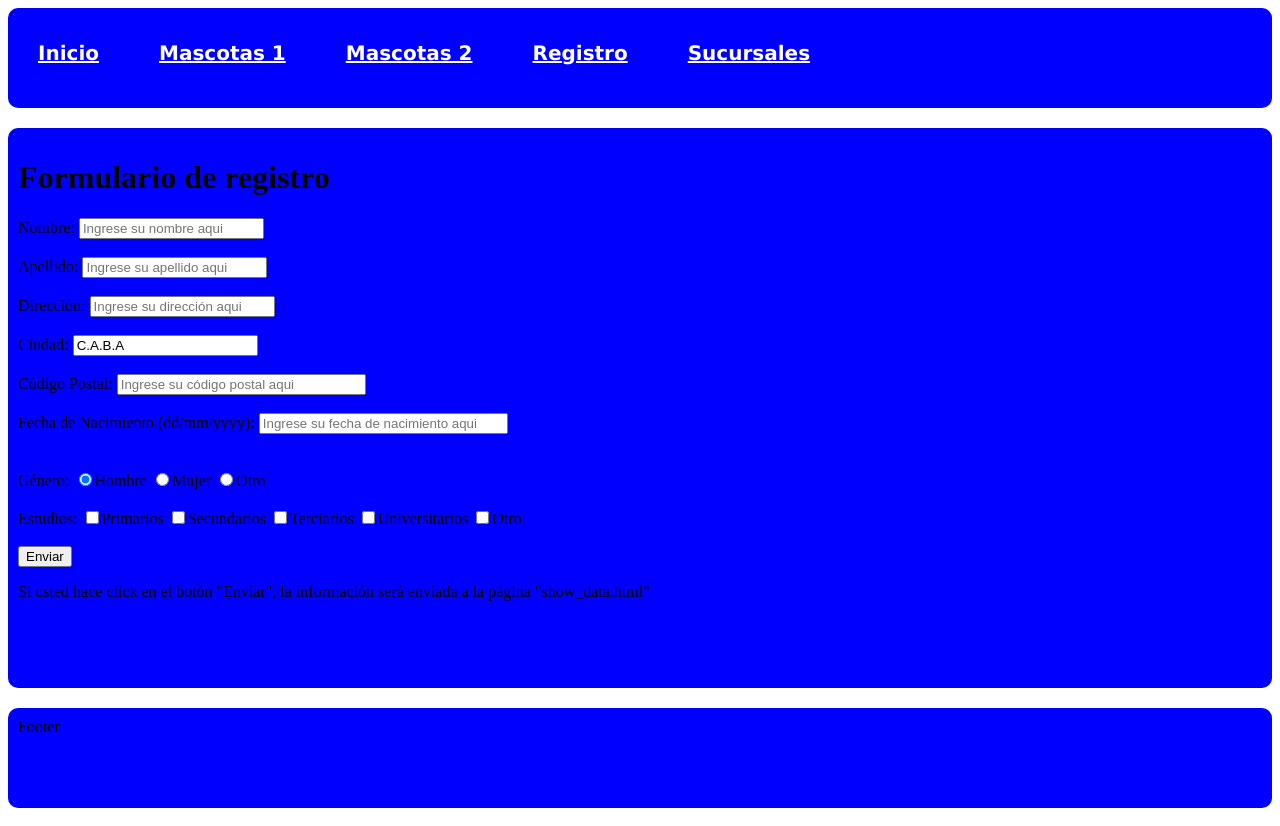
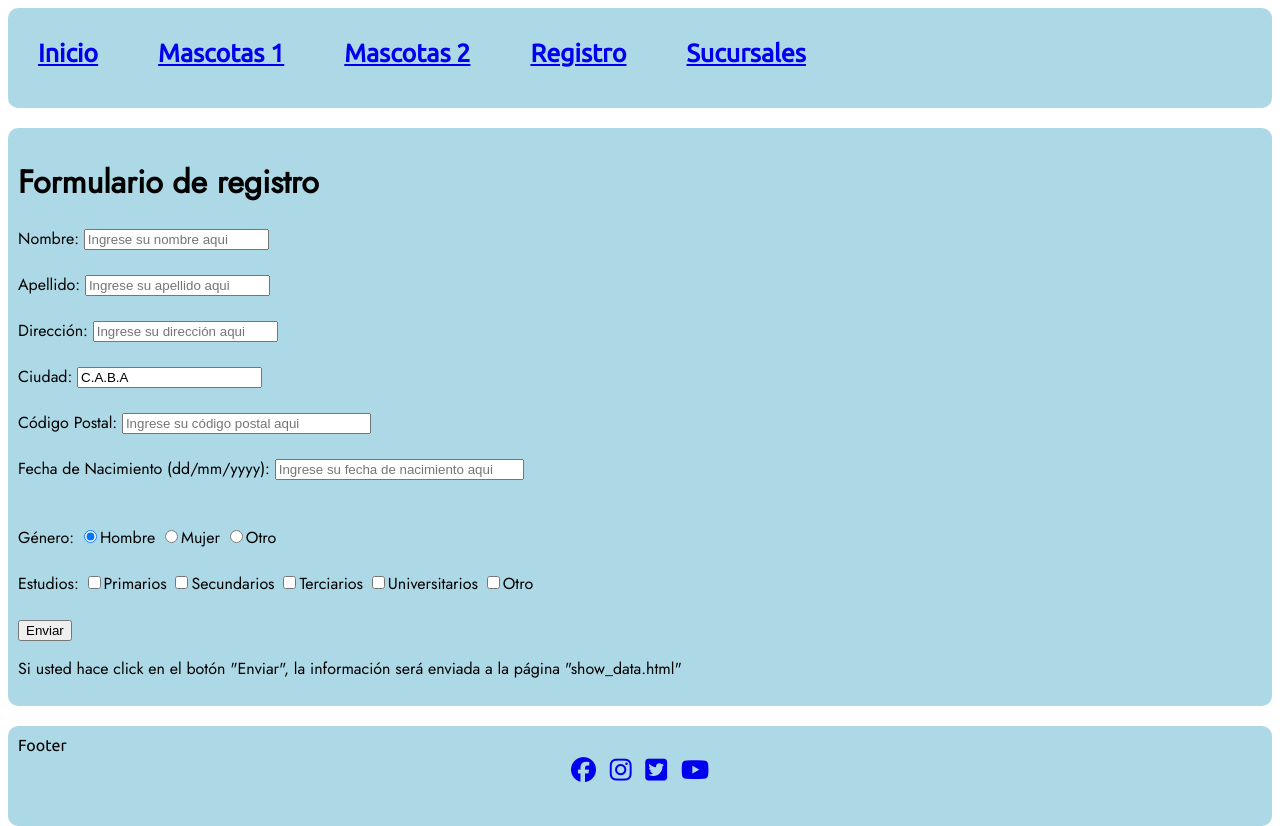
Before and after one commit to wyplosznicolas/ProyectoCodo, a plain HTML site: page formulario.html in a window 1280 px wide. Drawn offline with Linux system fonts and the light colour scheme.

Commit message:
idiv class="social-networks">                 <a href="https://www.facebook.com" target="_blank"><i class="fa-brands fa-facebook"></i></a>                 <a href="https://www.instagram.com" target="_blank"><i class="fa-brands fa-instagram"></i></a>                 <a href="https://twitter.com" target="_blank"><i class="fa-brands fa-square-twitter"></i></a>                 <a href="https://www.youtube.com" target="_blank"><i class="fa-brands fa-youtube"></i></a>             </div>

```diff
--- a/css/estilos.css
+++ b/css/estilos.css
@@ -1,3 +1,7 @@
+body{
+    color:black;
+}
+
 .container{
     display: grid;
     grid-template: 100px 1fr 100px / 1fr 250px;
@@ -38,7 +42,7 @@
 }
 
 .item{
-    background-color: blue;
+    background-color: lightblue;
     padding: 10px;
     color: black;
     border-radius: 10px;
@@ -46,18 +50,16 @@
 
 .menu{
 
-    background-color: blue;
-    font-family: Verdana, Geneva, Tahoma, sans-serif;
+    background-color: lightblue;
     width:100%;
     height: 100%;
     border-radius: 10px;
 }
 
 .menu a{
-    color: white;
     padding: 10px;
     margin:10px;
-    font-size: 20px;
+    font-size: 25px;
     font-weight: bold;
     text-align: center;
     line-height: 30px;
@@ -68,3 +70,21 @@
     flex-wrap: wrap;
     gap: 20px;
 }
+
+.header, .footer{
+    font-family: 'Ubuntu', sans-serif;
+}
+
+.contenido, .right{
+    font-family: 'Jost', sans-serif;
+}
+
+.social-networks{
+    text-align: center;
+    font-size: 25px;
+}
+
+.social-networks i {
+    margin:2px;
+    padding:2px;
+}
--- a/formulario.html
+++ b/formulario.html
@@ -4,6 +4,11 @@
     <meta charset="UTF-8">
     <meta http-equiv="X-UA-Compatible" content="IE=edge">
     <meta name="viewport" content="width=device-width, initial-scale=1.0">
+    <link rel="preconnect" href="https://fonts.googleapis.com">
+    <link rel="preconnect" href="https://fonts.gstatic.com" crossorigin>
+    <link href="https://fonts.googleapis.com/css2?family=Ubuntu&display=swap" rel="stylesheet">
+    <link href="https://fonts.googleapis.com/css2?family=Jost&display=swap" rel="stylesheet">
+    <script src="https://kit.fontawesome.com/52855eb269.js" crossorigin="anonymous"></script>
     <link rel="stylesheet" href="css/estilos.css">
     <title>Registro</title>
 </head>
@@ -62,7 +67,14 @@
 
             </form>
         </div>
-        <div class="item footer">Footer</div>
+        <div class="item footer">Footer
+            <div class="social-networks">
+                <a href="https://www.facebook.com" target="_blank"><i class="fa-brands fa-facebook"></i></a>
+                <a href="https://www.instagram.com" target="_blank"><i class="fa-brands fa-instagram"></i></a>
+                <a href="https://twitter.com" target="_blank"><i class="fa-brands fa-square-twitter"></i></a>
+                <a href="https://www.youtube.com" target="_blank"><i class="fa-brands fa-youtube"></i></a>
+            </div>
+        </div>
     </div>
 
 </body>
```
Also changed, not shown: index.html (+13 -1 lines), mascotas1.html (+13 -1 lines), mascotas2.html (+13 -1 lines), sucursales.html (+13 -1 lines).
